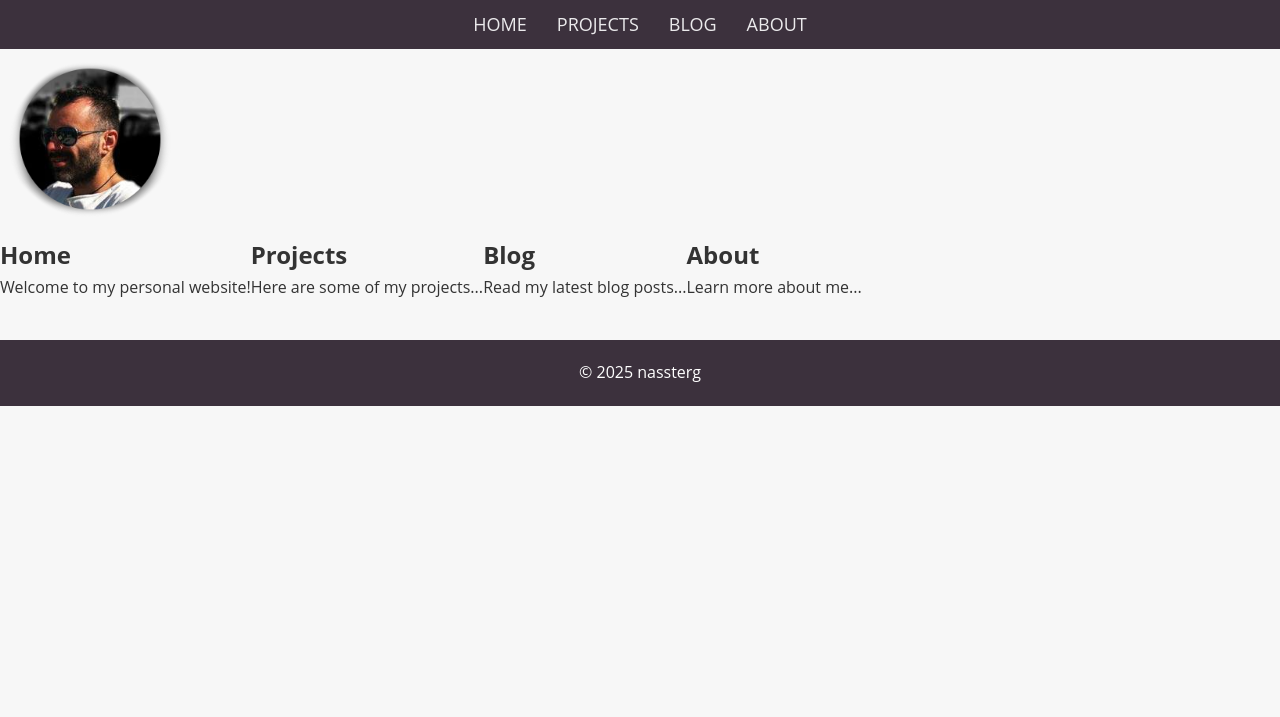
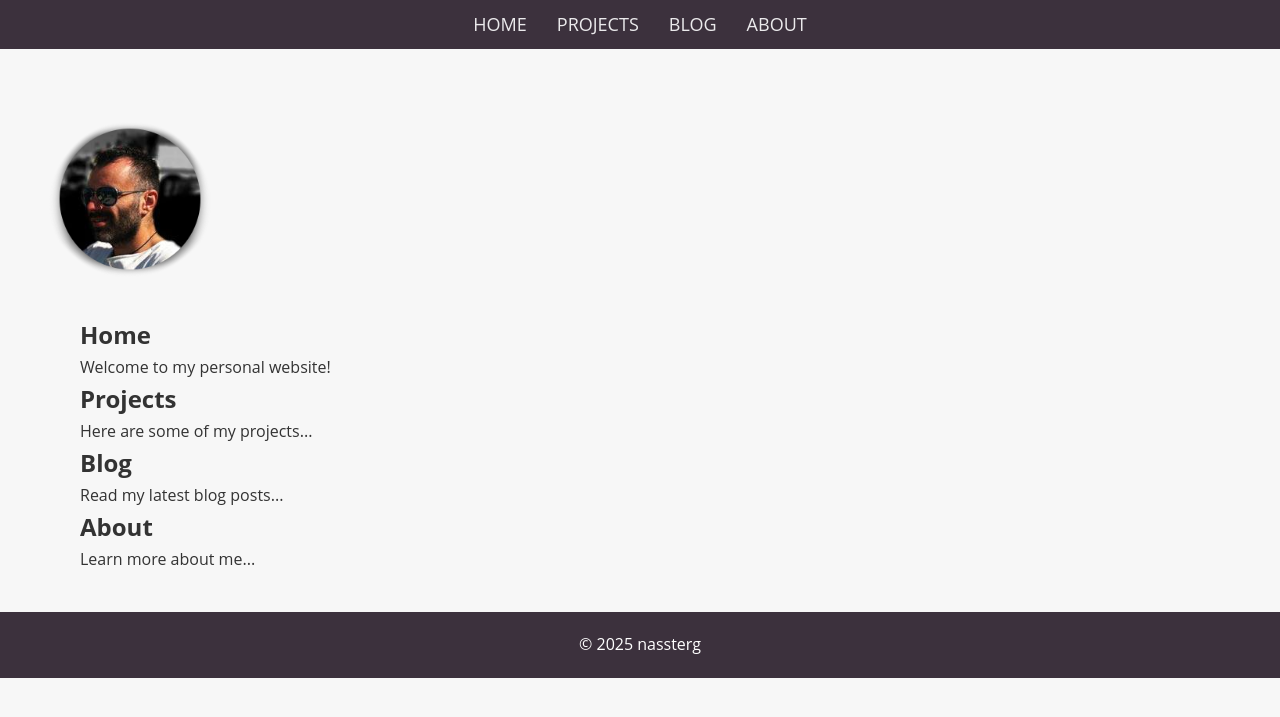
Before and after one commit to nassterg/nassterg.github.io, a Jekyll site: the page built from README.md, in a window 1280 px wide. Shown: the top 717 px of the page. Built offline with Jekyll 4.4.1, drawn with Linux system fonts in a browser that asks for light colours; our own code applies the rules of GitHub Pages for plain Markdown files.

Commit message:
Update style.css

```diff
--- a/assets/css/style.css
+++ b/assets/css/style.css
@@ -24,8 +24,8 @@ body {
 
 .menu ul {
     list-style: none;
-    display: flex; /* Flex for horizontal layout */
-    gap: 30px; /* Space between the menu items */
+    display: flex;
+    gap: 30px; /* Slightly more space between the items */
 }
 
 .menu ul li {
@@ -45,38 +45,42 @@ body {
     color: #657ED4; /* Updated hover color */
 }
 
-/* Create the main content (one row with logo and menu) */
-.header {
-    display: flex;
-    justify-content: space-between; /* Space between logo and menu */
-    align-items: center; /* Align items vertically in the center */
-    padding: 20px;
+/* Create the main content (two-column layout) */
+.content {
+    display: flex; /* Flexbox for two columns */
     max-width: 1200px;
-    margin: 0 auto;
+    margin: 40px auto; /* Center the content */
+    gap: 20px; /* Space between columns */
+    justify-content: space-between; /* Ensure space between logo and menu */
+    align-items: flex-start; /* Ensure both logo and menu are at the top */
 }
 
 /* Left column (logo) */
 .left-column {
     display: flex;
-    flex-direction: column;
+    flex-direction: column; /* Stack items vertically */
     justify-content: flex-start;
-    align-items: flex-start;
+    align-items: flex-start; /* Align left */
+    margin-top: 20px; /* Same as the menu top margin */
 }
 
+/* Logo styles */
 .logo .avatar {
     width: 180px;
     height: 180px;
     border-radius: 50%; /* Circular logo */
 }
 
-/* Right column (menu) */
+/* Right column (menu content) */
 .right-column {
     display: flex;
-    flex-direction: row;
+    flex-direction: column; /* Stack menu items vertically */
     justify-content: flex-start;
-    align-items: center;
+    margin-top: 20px; /* Same as the logo margin */
+    padding-left: 40px; /* Adds space to the left of the menu */
 }
 
+/* Footer styling */
 footer {
     text-align: center;
     padding: 20px 0;
```
